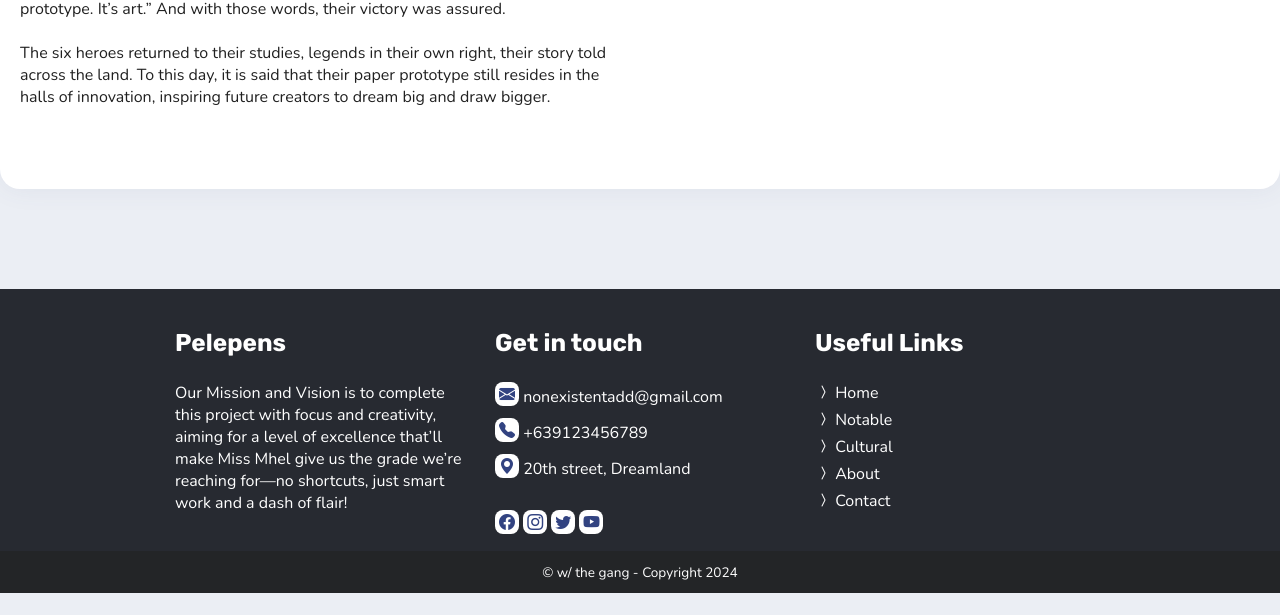
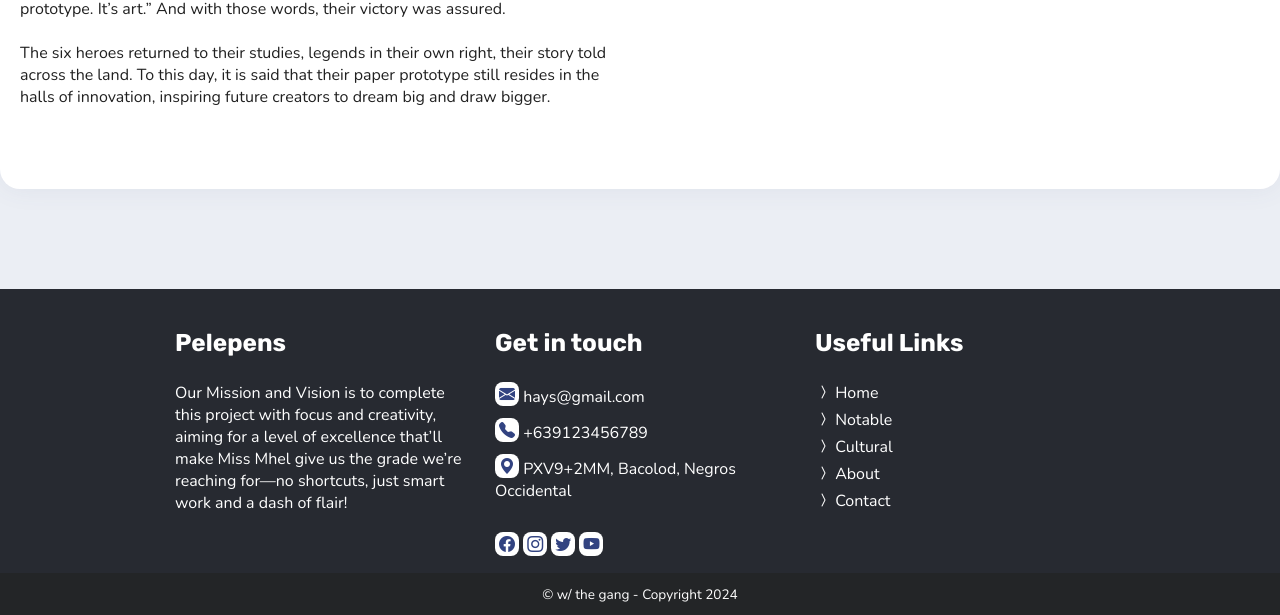
Before and after one commit to Mugw0rtz/pelepens, a plain HTML site: page about.html in a window 1280 px wide. Shown: the part 3155-3770 px from the top of the page. Before the commit the page ends 3748 px from the top, so only its background shows below. Drawn offline with Linux system fonts and the light colour scheme.

Commit message:
Update about.html

```diff
--- a/about.html
+++ b/about.html
@@ -233,11 +233,11 @@
             <!-- FOOTER WEBSITE MOTO END -->
 
             <!-- FOOTER QUICK CONTACT START -->
-            <div class="col-quad">
+           <div class="col-quad">
                 <h3 class="ff-damion">Get in touch</h3>
                 <a href="#" class="display-block fc-white icon-link mt-10 mb-10">
                     <i class="bi bi-envelope-fill"></i>
-                    nonexistentadd@gmail.com
+                    hays@gmail.com
                 </a>
                 <a href="#" class="display-block fc-white icon-link mt-10 mb-10">
                     <i class="bi bi-telephone-fill"></i>
@@ -245,7 +245,7 @@
                 </a>
                 <a href="#" class="display-block fc-white icon-link mt-10 mb-10">
                     <i class="bi bi-geo-alt-fill"></i>
-                    20th street, Dreamland
+                    PXV9+2MM, Bacolod, Negros Occidental
                 </a>
                 <a href="#" class="display-inblock fc-white icon-link mt-20" aria-label="Follow on facebook">
                     <i class="bi bi-facebook"></i>
```
